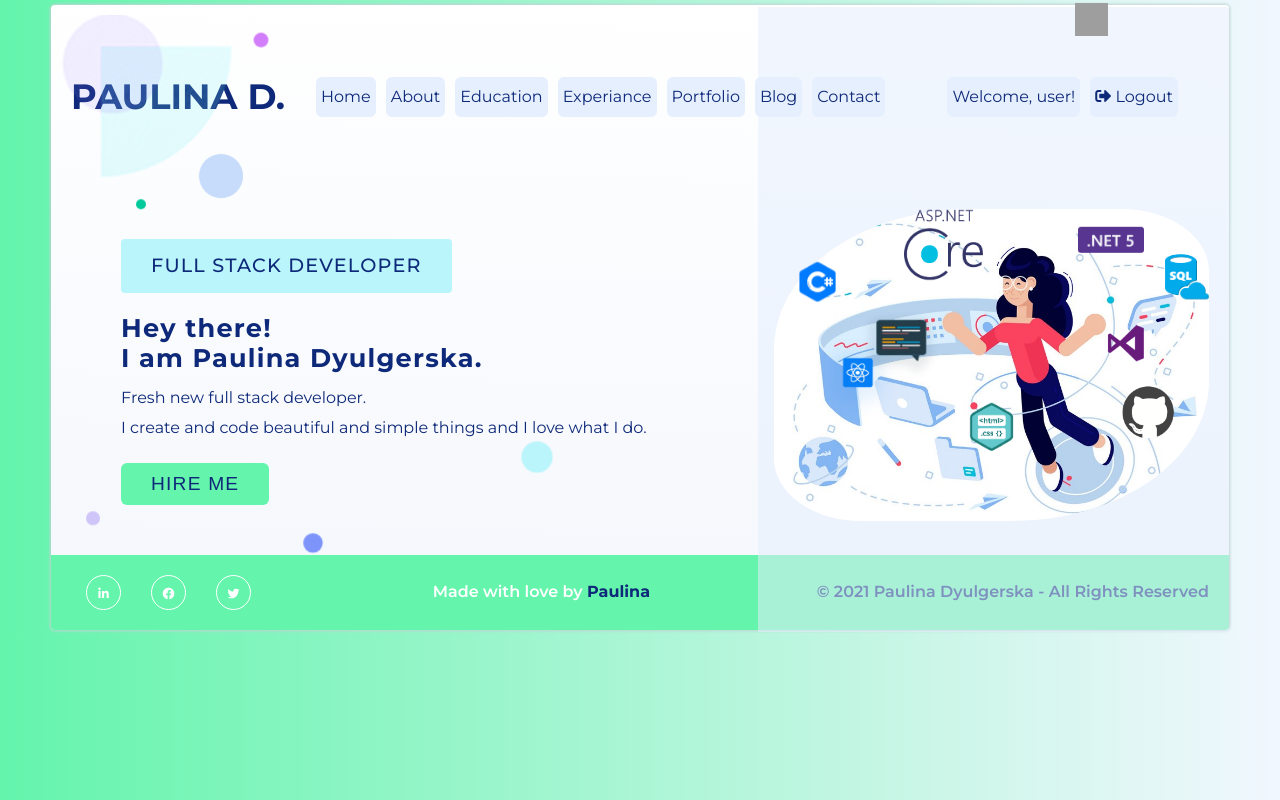
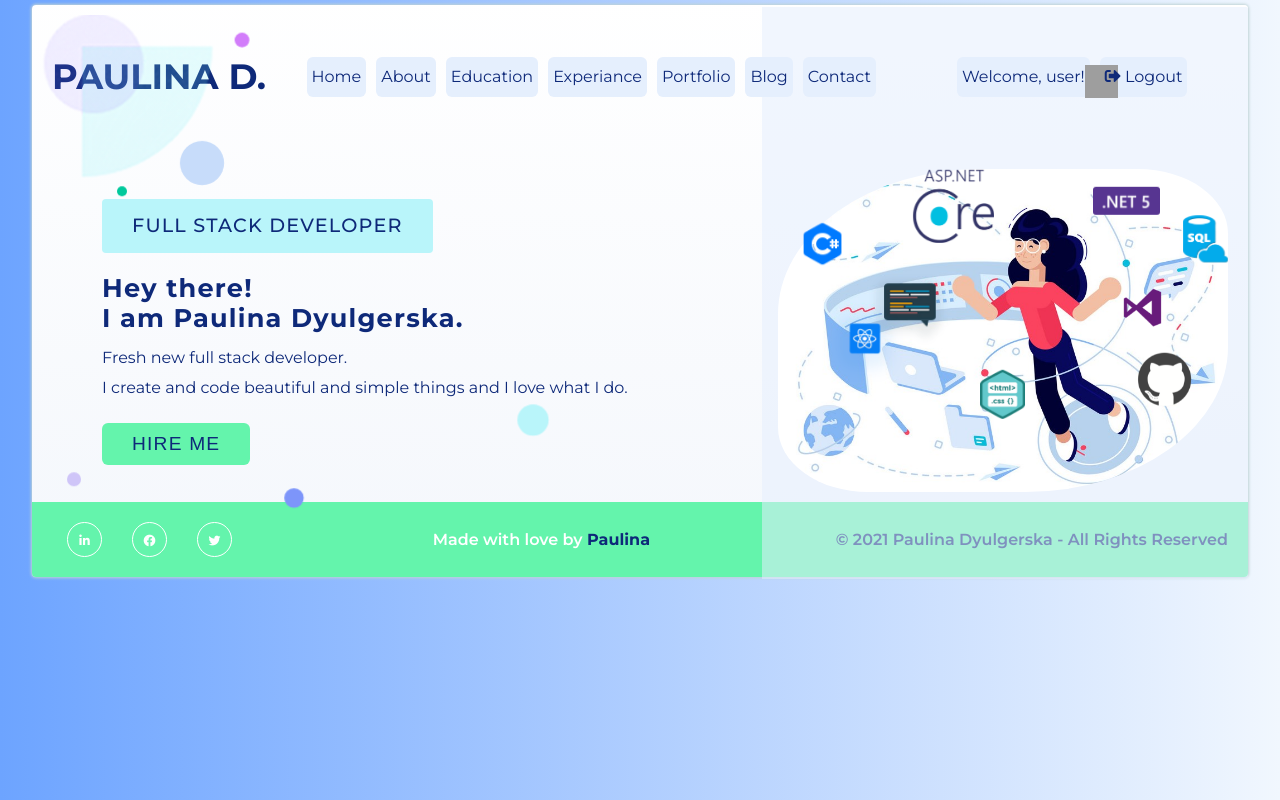
Before and after one commit to Paulina-Dyulgerska/MySkills, a React (Create React App) app: page / in a window 1280 px wide. Built offline with nearby package versions, Linux system fonts and the light colour scheme; grey boxes are pictures that could not be loaded.

Commit message:
Fix menu icons

```diff
--- a/src/App.css
+++ b/src/App.css
@@ -37,6 +37,14 @@ blockquote {
   /* align-items: stretch; */
   align-items: center;
   z-index: 1;
+}
+
+.header,
+.page-wrapper,
+.sidebar {
+    padding: 0 20px ;
+    /* margin-top: 2px;
+  border-radius: 2px; */
 }
 
 .main-wrapper,
--- a/src/App.js
+++ b/src/App.js
@@ -7,6 +7,7 @@ import Main from './components/Main/Main';
 import About from './components/About/About';
 import Education from './components/Education/Education';
 import Experiance from './components/Experiance/Experiance';
+import Blog from './components/Blog/Blog';
 // import Dashboard from './components/Dashboard/Dashboard';
 // import PetDetails from './components/PetDetails/PetDetails'
 // import DemoFormUncontrolled from './components/DemoForm/DemoFormUncontrolled';
@@ -32,6 +33,7 @@ function App() {
             <Route path="/about" component={About}></Route>
             <Route path="/education" component={Education}></Route>
             <Route path="/experiance" component={Experiance}></Route>
+            <Route path="/blog" component={Blog}></Route>
             <Route path="/" component={Main}></Route>
 
             {/* <Route path="/dashboard" component={Dashboard}></Route>
--- a/src/components/Header/Header.css
+++ b/src/components/Header/Header.css
@@ -1,13 +1,6 @@
-.header,
-.page-wrapper,
-.sidebar {
-    padding: 20px;
-    /* margin-top: 2px;
-  border-radius: 2px; */
-}
-
 .header {
     position: relative;
+    padding-bottom: 20px;
     /* position: sticky; */
     /* top: 0; */
     display: flex;
@@ -24,9 +17,10 @@
     margin: 30px 0;
 }
 
+/*Hide the nav label Menu:*/
+.header .toggle-nav,
 .header .nav-toggler {
     display: none;
-    font-weight: bold;
 }
 
 .header .nav {
@@ -37,7 +31,6 @@
     flex-basis: 80%;
     flex-grow: 1;
 }
-
 
 .header .nav-list {
     display: flex;
@@ -54,21 +47,71 @@
     border-radius: 6px;
     padding: 5px 5px;
     margin: 5px;
-    -webkit-transition: all .3s linear;
-    transition: all .3s linear;
+    /* -webkit-transition: all .3s linear;
+    transition: all .3s linear; */
 }
 
 .header .nav-list .list-item:hover {
     /* border-bottom: 2px solid #051441; */
     /* border: 2px solid transparent; */
     /* border: 2px solid #051441; */
-    box-shadow: 0px 0px 3px 1px rgb(191 211 212);
+    box-shadow: 1px 1px 1px 1.2px rgb(124 179 243 / 78%);
     font-size: 1em;
-    font-weight: bold;
+    /* font-weight: bold; */
 }
 
-.header .nav-list a {
+.header .nav-list .list-item a {
     color: #0e2979;
+    position: relative;
+}
+
+/* remove infinite if you want only once */
+/* .header .nav-list .list-item > a:hover::after {
+    position: absolute;
+    content: '';
+    bottom: -2px;
+    left: 0px;
+    height: 2px;
+    width: 0%;
+    background-color: #0e2979;
+    animation: underline 1s ease-in-out 0s infinite;
+    animation: underline 1s ease-in-out 0s 1;
+}
+@keyframes underline {
+    to {
+        width: 100%;
+    }
+}
+*/
+
+.header .nav-list .list-item a:before {
+    content: "";
+    position: absolute;
+    width: 100%;
+    height: 1.5px;
+    bottom: -3px;
+    left: 0;
+    background: #0e2979;
+    visibility: hidden;
+    /* border-radius: 5px; */
+    transform: scaleX(0);
+    transition: .5s linear;
+}
+
+/* .header .nav-list .list-item a:hover:before,
+  .header .nav-list .list-item a:focus:before {
+    visibility: visible;
+    transform: scaleX(1);
+  } */
+.header .nav-list .list-item:hover a:before,
+.header .nav-list .list-item:focus a:before {
+    visibility: visible;
+    transform: scaleX(1);
+}
+
+.header .nav-list .list-item a:before {
+    /* background: rgba(0,0,0,0); */
+    /* box-shadow: 0 0 10px 0.5px #fff;   */
 }
 
 .header img {
@@ -78,12 +121,6 @@
 }
 
 @media screen and (max-width: 600px) {
-    .header .nav-toggler {
-        display: initial;
-        align-self: center;
-        margin: 20px 0;
-    }
-
     .header {
         flex-direction: column;
         align-content: stretch;
@@ -92,14 +129,23 @@
         border: none;
     }
 
+    .header .site-title {
+        align-self: center;
+    }
+
+    .header .toggle-nav {
+        display: initial;
+        align-self: flex-end;
+        margin: 20px 0;
+    }
+
     .header .nav {
+        /*.header .nav is collapsed, this means - unvisible!!!*/
+        visibility: collapse;
         flex-basis: unset;
         flex-direction: column-reverse;
         flex-wrap: wrap;
-    }
-
-    .header .site-title {
-        align-self: center;
+        position: absolute;
     }
 
     .header .nav-list {
@@ -108,6 +154,21 @@
         border-bottom: 1px solid #051441;
         border-radius: unset;
         align-items: stretch;
+    }
+
+    /*Responsive nav*/
+    .header {
+            flex-wrap: wrap;
+        }
+    /*The label for na Menu button is shown:*/
+
+    /*If the input is checked, the following styles are applied to the header .nav:
+    V React ne raboti + i go zameni s ~ !!!!!*/
+    /* input:checked + .nav { */
+    input.nav-toggler:checked~.nav {
+        /*.header .nav is visible!!!*/
+        visibility: visible;
+        position: relative;
     }
 }
 
--- a/src/components/Header/Header.js
+++ b/src/components/Header/Header.js
@@ -9,8 +9,10 @@ import UserMenu from './UserMenu/UserMenu';
 import CustomLink from '../CustomLink/CustomLink';
 
 const Header = (props) => {
-    return  (
+    return (
         <header className="header">
+            <input className="nav-toggler" type="checkbox" name="toggle-nav" id="toggle-nav" />
+
             {/* <div class="sticky-outer-wrapper">
                 <div class="sticky-inner-wrapper">
 
@@ -21,7 +23,9 @@ const Header = (props) => {
                 Paulina D.
             </h1>
 
-            <button className="nav-toggler">X Menu</button>
+            <label className="toggle-nav" for="toggle-nav">
+                <i className="fas fa-bars"></i> Menu
+            </label>
 
             <nav className="nav">
                 <ul className="nav-list nav-left">
--- a/src/index.css
+++ b/src/index.css
@@ -3,7 +3,7 @@
 html {
   box-sizing: border-box;
   /* -webkit-tap-highlight-color: transparent; */
-  background: linear-gradient(to right,#64f4ac,#f1f7fe);
+  background: linear-gradient(to right,#6da4ff,#f1f7fe);
 }
 
 *,
@@ -15,7 +15,7 @@ html {
 }
 
 body {
-  max-width: 1240px;
+  max-width: 1440px;
   padding: 0;
   margin: 0 auto;
 }
```
